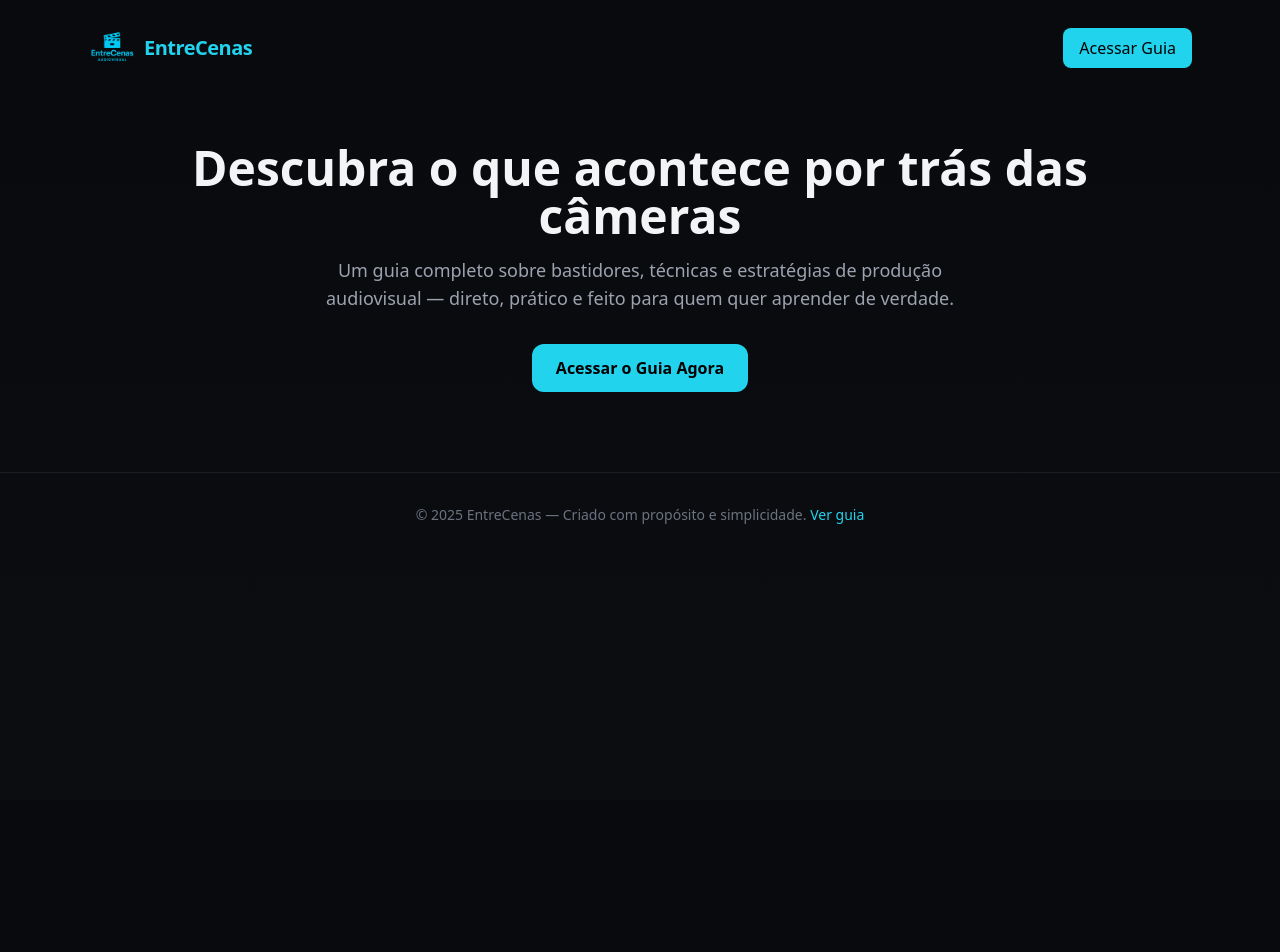
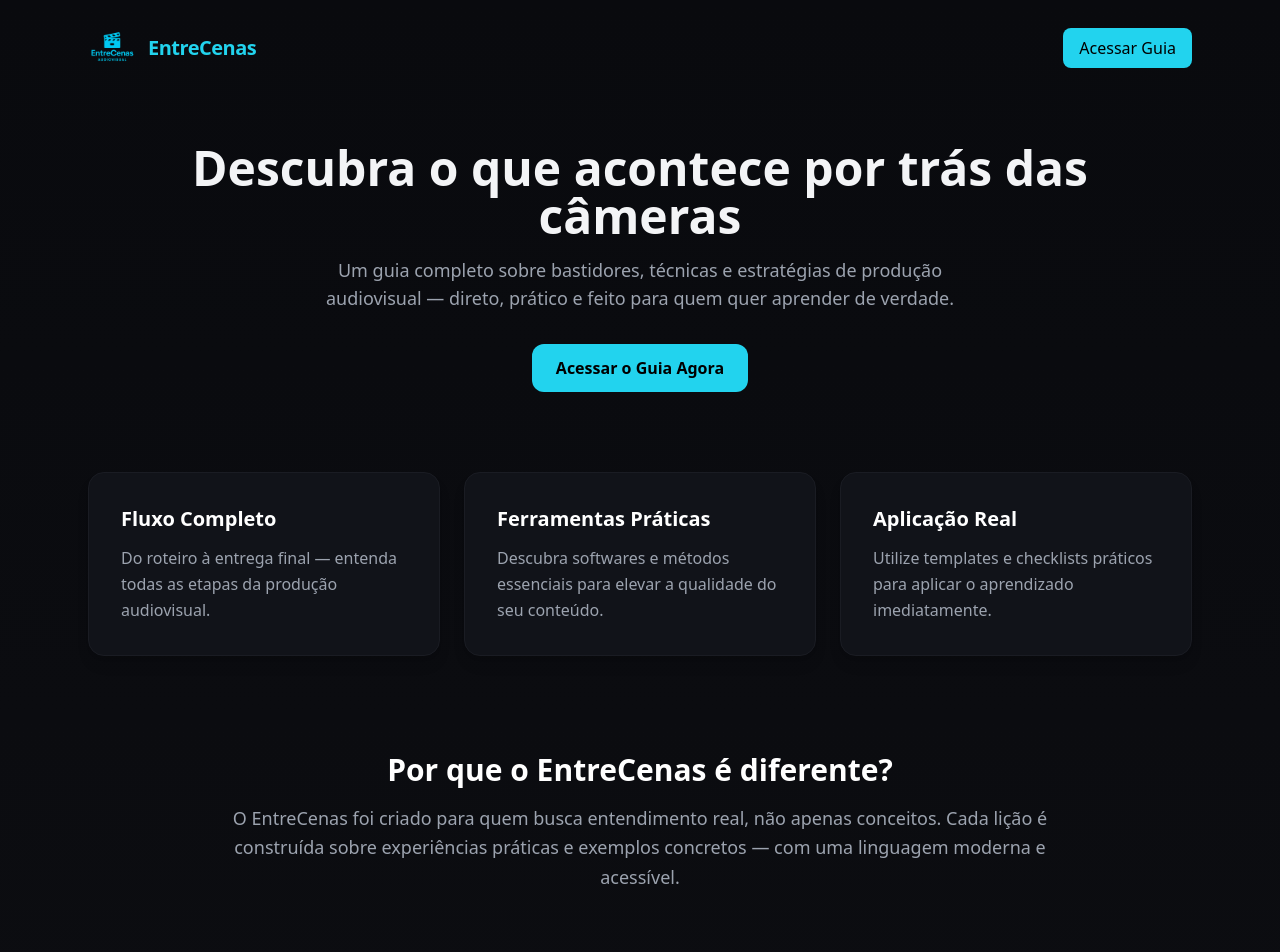
Before and after one commit to g1000z/Entre-Cenas, a React (Vite) app: page / in a window 1280 px wide. Shown: the top 952 px of the page. Before the commit the page ends 800 px from the top, so only its background shows below. Built offline with nearby package versions, Linux system fonts and the light colour scheme.

Commit message:
Update EntreCenasLanding.jsx

```diff
--- a/src/components/EntreCenasLanding.jsx
+++ b/src/components/EntreCenasLanding.jsx
@@ -1,86 +1,36 @@
-import React, { useState, useEffect } from "react";
-import { motion, AnimatePresence } from "framer-motion";
+import React from 'react';
+import { motion } from 'framer-motion';
 
 export default function EntreCenasLanding() {
-  const [isLoading, setIsLoading] = useState(true);
-
-  useEffect(() => {
-    const timer = setTimeout(() => setIsLoading(false), 2000); // 2 segundos
-    return () => clearTimeout(timer);
-  }, []);
-
   return (
     <div className="min-h-screen bg-gradient-to-b from-[#090a0e] to-[#0c0d11] text-gray-100 font-sans transition-colors duration-700">
-
-      {/* Tela de carregamento */}
-      <AnimatePresence>
-        {isLoading && (
-          <motion.div
-            key="loader"
-            initial={{ opacity: 1 }}
-            exit={{ opacity: 0 }}
-            transition={{ duration: 0.8 }}
-            className="fixed inset-0 flex flex-col items-center justify-center bg-[#0c0d11] z-50"
-          >
-            {/* Logo animada */}
-            <motion.img
-              src="/entreCenas-logo.png"
-              alt="EntreCenas logo"
-              className="w-20 h-20 mb-6 object-contain"
-              initial={{ scale: 0.9, opacity: 0.7 }}
-              animate={{ scale: [0.9, 1.1, 1], opacity: [0.7, 1, 1] }}
-              transition={{
-                duration: 1.5,
-                repeat: Infinity,
-                repeatType: "reverse",
-              }}
-            />
-
-            {/* Spinner */}
-            <motion.div
-              className="w-10 h-10 border-4 border-cyan-400 border-t-transparent rounded-full mb-4"
-              animate={{ rotate: 360 }}
-              transition={{
-                repeat: Infinity,
-                duration: 1.2,
-                ease: "linear",
-              }}
-            />
-
-            {/* Texto */}
-            <motion.p
-              className="text-cyan-400 text-lg font-medium"
-              animate={{ opacity: [0.4, 1, 0.4] }}
-              transition={{
-                duration: 1.6,
-                repeat: Infinity,
-              }}
-            >
-              Carregando o servidor...
-            </motion.p>
-          </motion.div>
-        )}
-      </AnimatePresence>
-
-      {/* Conteúdo principal */}
-      {!isLoading && (
-        <motion.div
-          initial={{ opacity: 0 }}
-          animate={{ opacity: 1 }}
-          transition={{ duration: 0.8 }}
-        >
       {/* Header */}
       <header className="max-w-6xl mx-auto px-6 py-6 flex items-center justify-between">
         <motion.div
           initial={{ opacity: 0, y: -10 }}
           animate={{ opacity: 1, y: 0 }}
           transition={{ duration: 0.6 }}
-              className="flex items-center gap-2"
+          className="flex items-center gap-3"
         >
-              <img
+          {/* Logo animada */}
+          <motion.img
             src="/entreCenas-logo.png"
-                alt="EntreCenas logo"
+            alt="Logo EntreCenas"
             className="w-10 h-10 md:w-12 md:h-12 object-contain"
+            whileHover={{
+              rotate: [0, 5, -5, 0],
+              scale: 1.05,
+              filter: [
+                "drop-shadow(0 0 0px #22d3ee)",
+                "drop-shadow(0 0 8px #22d3ee)",
+                "drop-shadow(0 0 4px #22d3ee)"
+              ]
+            }}
+            transition={{
+              duration: 0.6,
+              ease: "easeInOut",
+              repeat: 0
+            }}
           />
           <h1 className="text-xl font-bold text-cyan-400 tracking-tight">
             EntreCenas
@@ -123,6 +73,52 @@
         </a>
       </motion.section>
 
+      {/* Features Section */}
+      <section className="max-w-6xl mx-auto px-6 grid md:grid-cols-3 gap-6 pb-24">
+        {[
+          {
+            title: 'Fluxo Completo',
+            text: 'Do roteiro à entrega final — entenda todas as etapas da produção audiovisual.'
+          },
+          {
+            title: 'Ferramentas Práticas',
+            text: 'Descubra softwares e métodos essenciais para elevar a qualidade do seu conteúdo.'
+          },
+          {
+            title: 'Aplicação Real',
+            text: 'Utilize templates e checklists práticos para aplicar o aprendizado imediatamente.'
+          }
+        ].map((feature, i) => (
+          <motion.div
+            key={i}
+            initial={{ opacity: 0, y: 30 }}
+            whileInView={{ opacity: 1, y: 0 }}
+            viewport={{ once: true }}
+            transition={{ delay: i * 0.2, duration: 0.6 }}
+            className="bg-[#111319] p-8 rounded-2xl border border-[#1a1c23] hover:border-cyan-400/40 transition-all shadow-lg shadow-black/10"
+          >
+            <h3 className="text-xl font-semibold mb-3 text-white">{feature.title}</h3>
+            <p className="text-gray-400 leading-relaxed">{feature.text}</p>
+          </motion.div>
+        ))}
+      </section>
+
+      {/* About Section */}
+      <motion.section
+        initial={{ opacity: 0, y: 40 }}
+        whileInView={{ opacity: 1, y: 0 }}
+        viewport={{ once: true }}
+        transition={{ duration: 0.8 }}
+        className="max-w-4xl mx-auto px-6 pb-24 text-center"
+      >
+        <h2 className="text-2xl md:text-3xl font-semibold mb-4 text-white">
+          Por que o EntreCenas é diferente?
+        </h2>
+        <p className="text-gray-400 text-lg leading-relaxed">
+          O EntreCenas foi criado para quem busca entendimento real, não apenas conceitos. Cada lição é construída sobre experiências práticas e exemplos concretos — com uma linguagem moderna e acessível.
+        </p>
+      </motion.section>
+
       {/* Footer */}
       <footer className="border-t border-[#1a1c23] py-8 text-center text-gray-500 text-sm">
         <p>
@@ -137,8 +133,6 @@
           </a>
         </p>
       </footer>
-        </motion.div>
-      )}
     </div>
   );
 }
```
Lines whose indentation alone changed are shown as unchanged.
